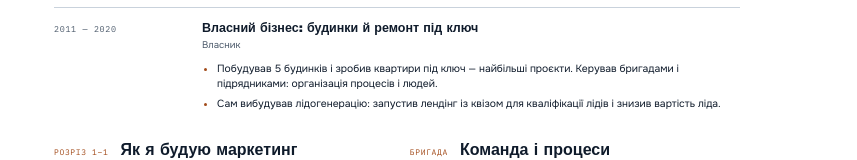
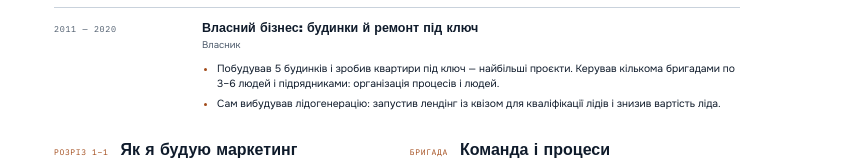
Before and after one commit to anton-chepuryshkin/anton-head-cv, a plain HTML site: page print/cv-real-estate.html in a window 1280 px wide. Shown: the part 1397-1557 px from the top of the page, without its empty margins (0-857 px from the left). Drawn offline with Linux system fonts and the light colour scheme; a web font is replaced by a local one.

Commit message:
PDF: розмір бригад у будівельному бізнесі
Co-Authored-By: Claude Opus 5.5 <noreply@anthropic.com>
Claude-Session: https://claude.ai/code/session_012grT2ZhQbnJV7N1tvKRLXT

```diff
--- a/print/cv-real-estate.html
+++ b/print/cv-real-estate.html
@@ -210,7 +210,7 @@ h1,h2,h3{margin:0}
         <h3>Власний бізнес: будинки й ремонт під ключ</h3>
         <p class="sub">Власник</p>
         <ul>
-          <li>Побудував 5 будинків і зробив квартири під ключ — найбільші проєкти. Керував бригадами і підрядниками: організація процесів і людей.</li>
+          <li>Побудував 5 будинків і зробив квартири під ключ — найбільші проєкти. Керував кількома бригадами по 3–6 людей і підрядниками: організація процесів і людей.</li>
           <li>Сам вибудував лідогенерацію: запустив лендінг із квізом для кваліфікації лідів і знизив вартість ліда.</li>
         </ul>
       </div>
```
Also changed, not shown: print/cv.html (+1 -1 lines), 2 other files.
